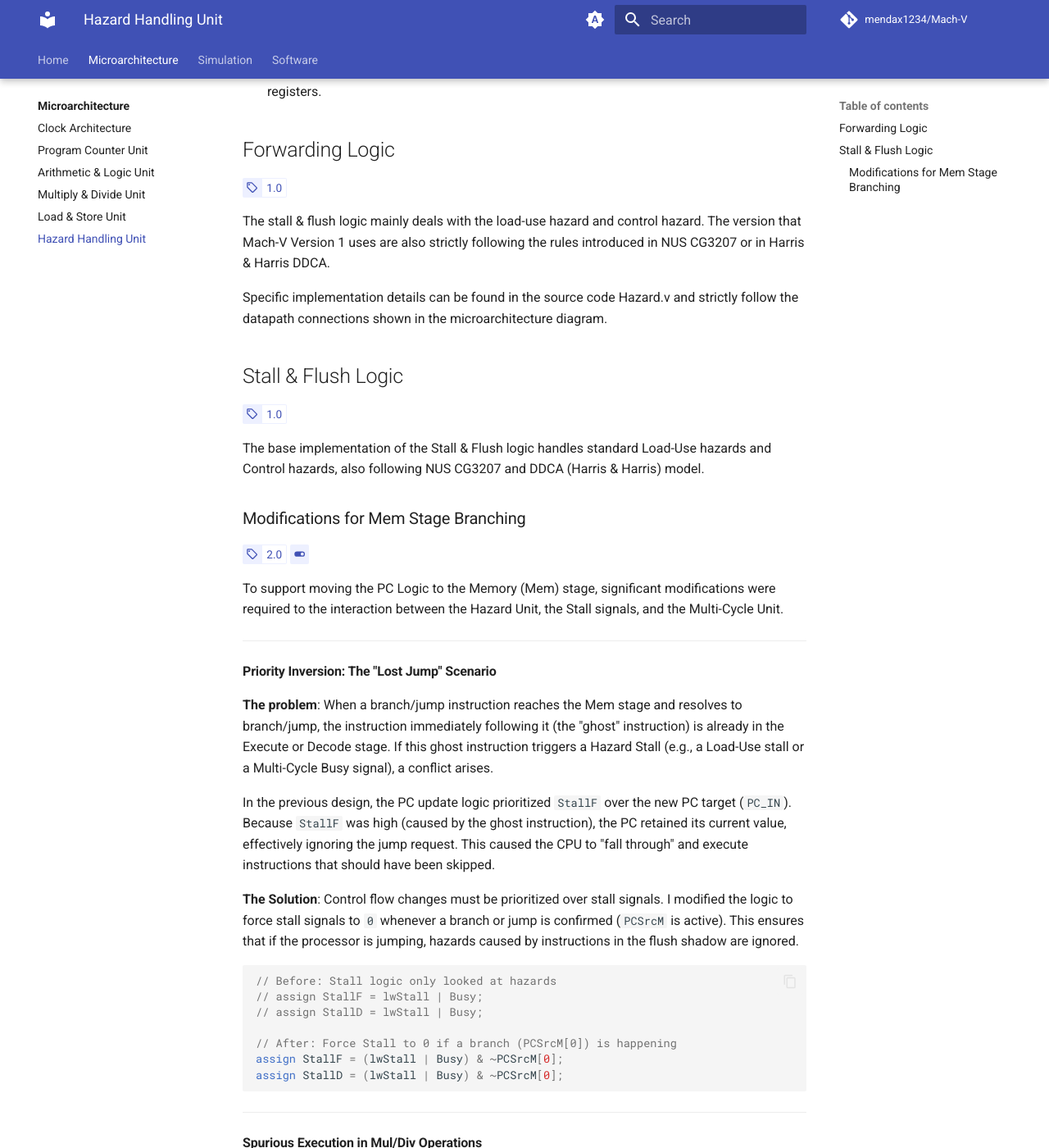
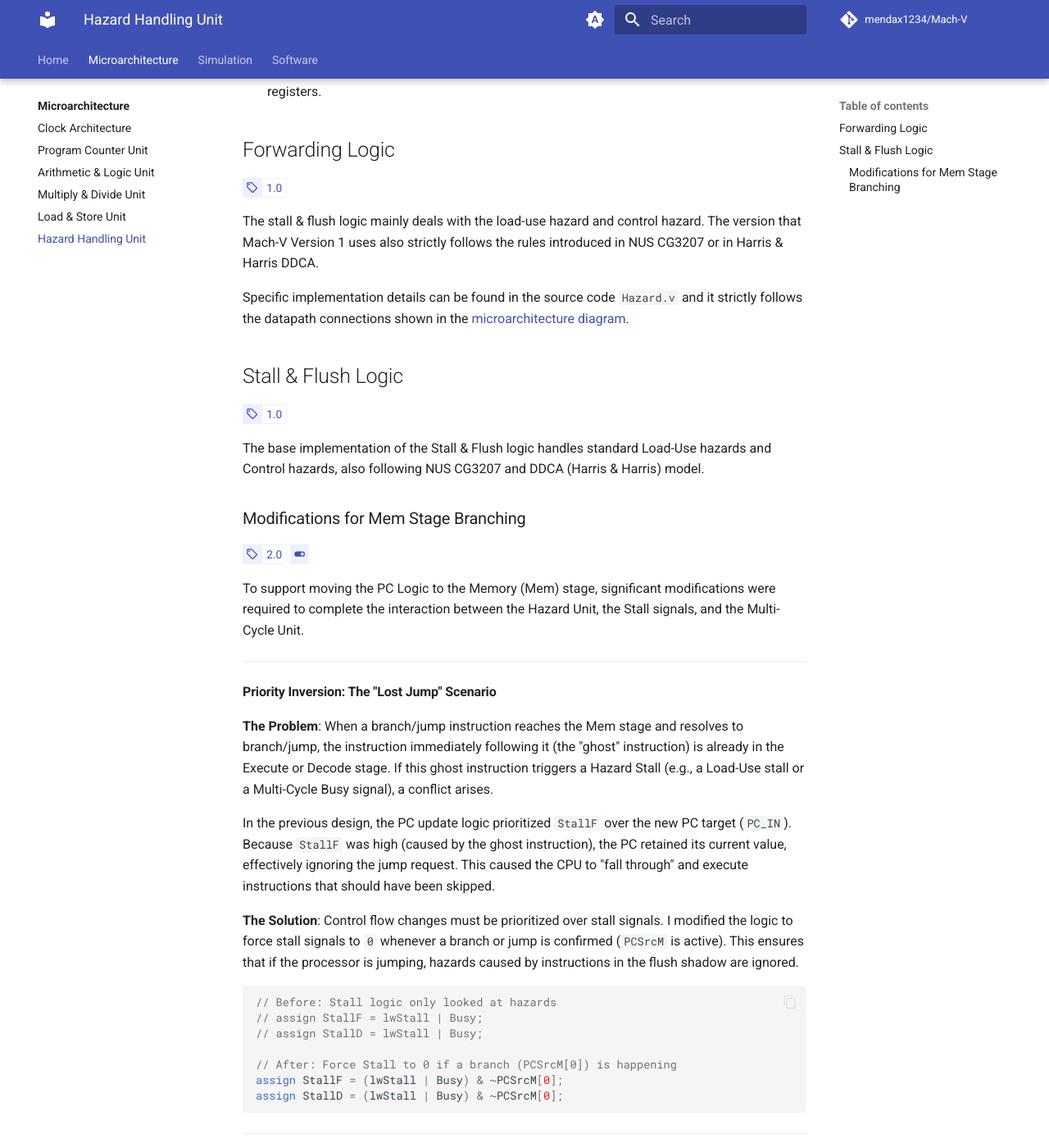
Before and after one commit to mendax1234/Mach-V, an MkDocs documentation site: the page built from docs/uarch/hazard-unit.md, in a window 1280 px wide and 1400 px high, scrolled down 295 px. Shown: the whole window at 82% size. Built offline with MkDocs 1.6.1 and Material for MkDocs 9.7.7, drawn with Linux system fonts in a browser that asks for light colours; plug-ins that fetch from the network failed and are left out; comment, search, counter and statistics services are not loaded; some of the changed text lies outside the part shown.

Commit message:
Improve docs
prepare to public

````diff
--- a/docs/uarch/hazard-unit.md
+++ b/docs/uarch/hazard-unit.md
@@ -9,9 +9,9 @@ The Hazard Handling Unit manages the data and control hazards inherent in Mach-V
 
 <!-- md:version 1.0 -->
 
-The stall & flush logic mainly deals with the load-use hazard and control hazard. The version that Mach-V Version 1 uses are also strictly following the rules introduced in NUS CG3207 or in Harris & Harris DDCA.
+The stall & flush logic mainly deals with the load-use hazard and control hazard. The version that Mach-V Version 1 uses also strictly follows the rules introduced in NUS CG3207 or in Harris & Harris DDCA.
 
-Specific implementation details can be found in the source code Hazard.v and strictly follow the datapath connections shown in the microarchitecture diagram.
+Specific implementation details can be found in the source code `Hazard.v` and it strictly follows the datapath connections shown in the [microarchitecture diagram](./index.md/#mach-v-version-2).
 
 ## Stall & Flush Logic
 
@@ -24,13 +24,13 @@ The base implementation of the Stall & Flush logic handles standard Load-Use haz
 <!-- md:version 2.0 -->
 <!-- md:feature -->
 
-To support moving the PC Logic to the Memory (Mem) stage, significant modifications were required to the interaction between the Hazard Unit, the Stall signals, and the Multi-Cycle Unit.
+To support moving the PC Logic to the Memory (Mem) stage, significant modifications were required to complete the interaction between the Hazard Unit, the Stall signals, and the Multi-Cycle Unit.
 
 ---
 
 #### Priority Inversion: The "Lost Jump" Scenario
 
-**The problem**: When a branch/jump instruction reaches the Mem stage and resolves to branch/jump, the instruction immediately following it (the "ghost" instruction) is already in the Execute or Decode stage. If this ghost instruction triggers a Hazard Stall (e.g., a Load-Use stall or a Multi-Cycle Busy signal), a conflict arises.
+**The Problem**: When a branch/jump instruction reaches the Mem stage and resolves to branch/jump, the instruction immediately following it (the "ghost" instruction) is already in the Execute or Decode stage. If this ghost instruction triggers a Hazard Stall (e.g., a Load-Use stall or a Multi-Cycle Busy signal), a conflict arises.
 
 In the previous design, the PC update logic prioritized `StallF` over the new PC target (`PC_IN`). Because `StallF` was high (caused by the ghost instruction), the PC retained its current value, effectively ignoring the jump request. This caused the CPU to "fall through" and execute instructions that should have been skipped.
 
@@ -54,7 +54,7 @@ assign StallD = (lwStall | Busy) & ~PCSrcM[0];
 
 Although the Hazard Unit asserts `FlushE` to kill the `mul` for the next clock cycle, the MCycle Unit is combinational logic that reacts to its inputs instantly. It sees the `Start` signal immediately in the current cycle, begins the calculation, and raises the `Busy` flag. This stalls the entire processor to perform a "fake" multiplication that is about to be flushed.
 
-The Solution: I modified the instantiation of the MCycle Unit in `RV.v` to logically "gate" the start signal. If the Execute stage is currently being flushed (`FlushE` is high), the `.Start` input is forced to `0`. This prevents the unit from activating on instructions that are being discarded.
+**The Solution**: I modified the instantiation of the MCycle Unit in `RV.v` to logically "gate" the start signal. If the Execute stage is currently being flushed (`FlushE` is high), the `.Start` input is forced to `0`. This prevents the unit from activating on instructions that are being discarded.
 
 ```verilog
 MCycle #(
````
Also changed, not shown: docs/sim/index.md (+3 -3 lines), docs/uarch/lsu.md (+0 -2 lines), docs/uarch/mul-div-unit.md (+1 -1 lines).
